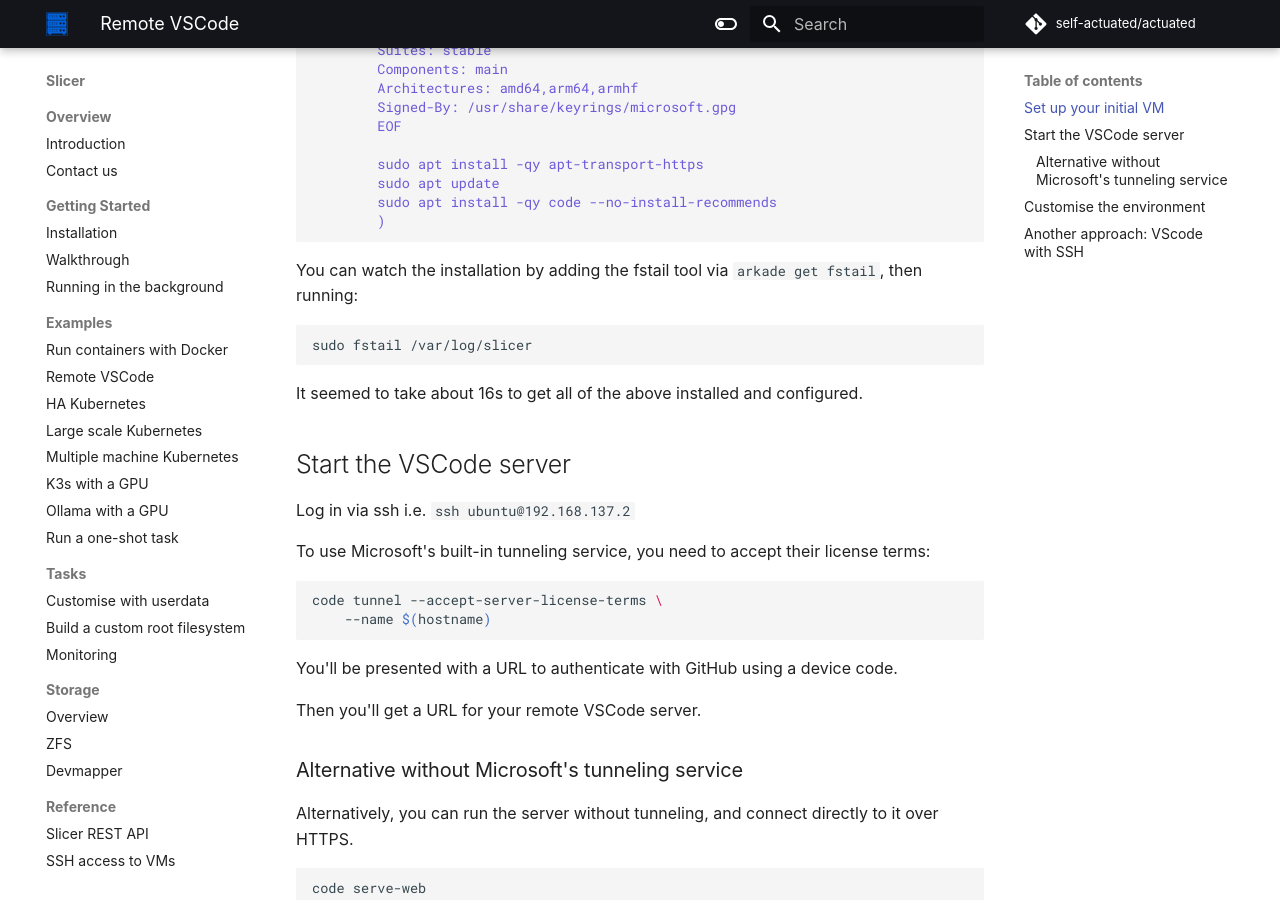
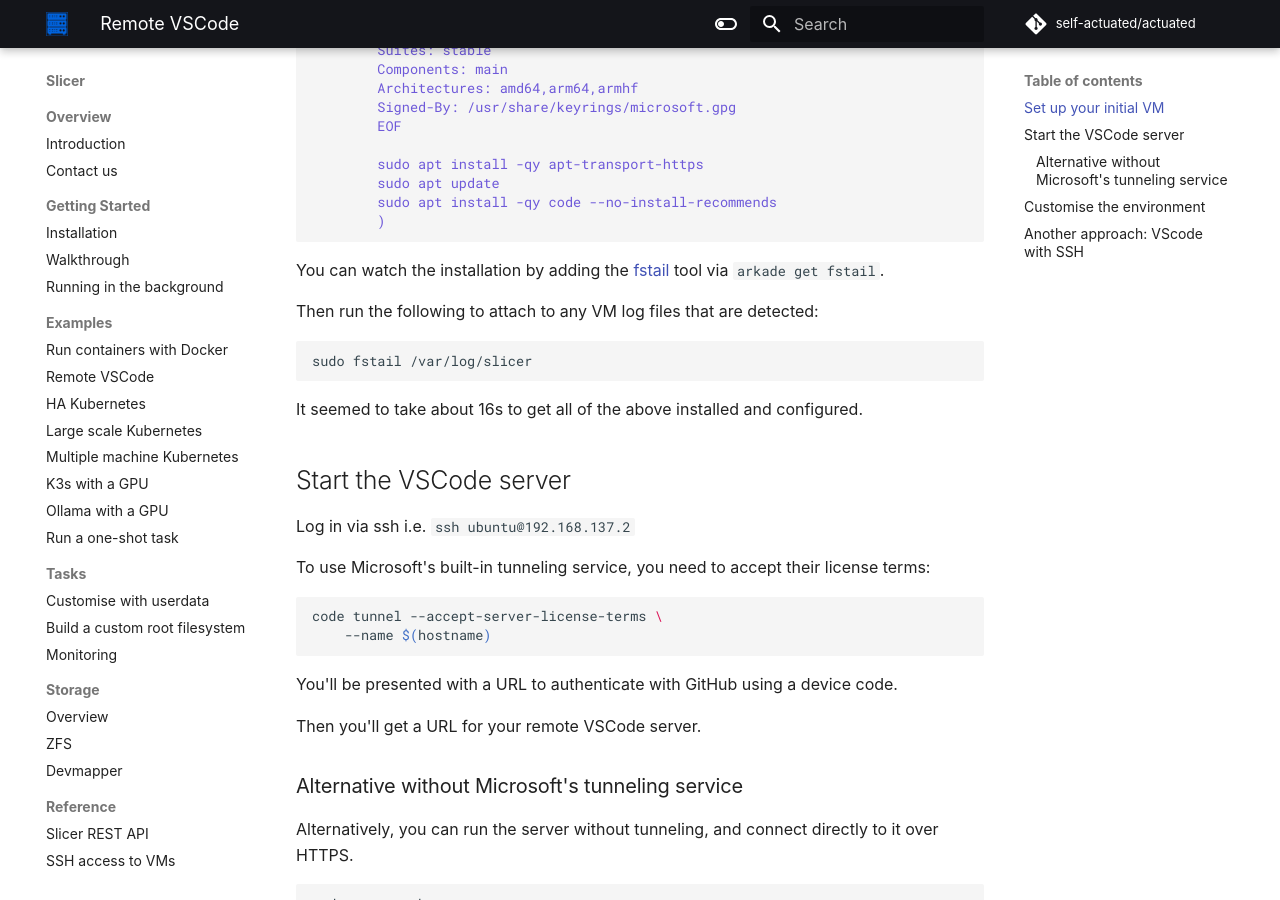
Before and after one commit to slicervm/docs.slicervm.com, an MkDocs documentation site: the page built from docs/examples/remote-vscode.md, in a window 1280 px wide and 900 px high, scrolled down 1416 px. Built offline with MkDocs 1.6.1 and Material for MkDocs 9.7.7, drawn with Linux system fonts in a browser that asks for light colours; some web fonts are replaced; comment, search, counter and statistics services are not loaded.

Commit message:
Minor change
Signed-off-by: Alex Ellis (OpenFaaS Ltd) <alexellis2@gmail.com>

````diff
--- a/docs/examples/remote-vscode.md
+++ b/docs/examples/remote-vscode.md
@@ -45,7 +45,9 @@
         )
 ```
 
-You can watch the installation by adding the fstail tool via `arkade get fstail`, then running:
+You can watch the installation by adding the [fstail](https://github.com/alexellis/fstail) tool via `arkade get fstail`.
+
+Then run the following to attach to any VM log files that are detected:
 
 ```bash
 sudo fstail /var/log/slicer
````
